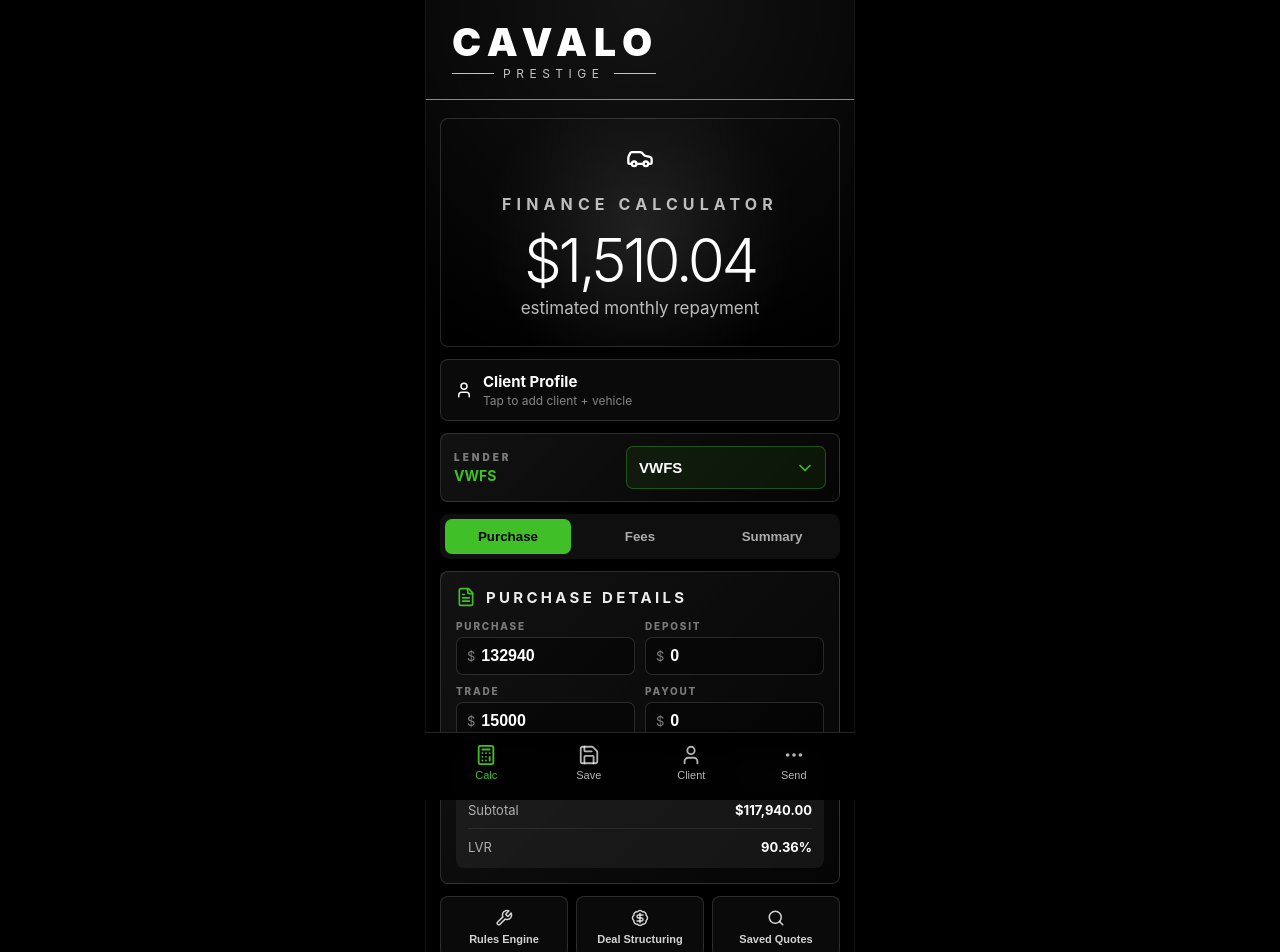
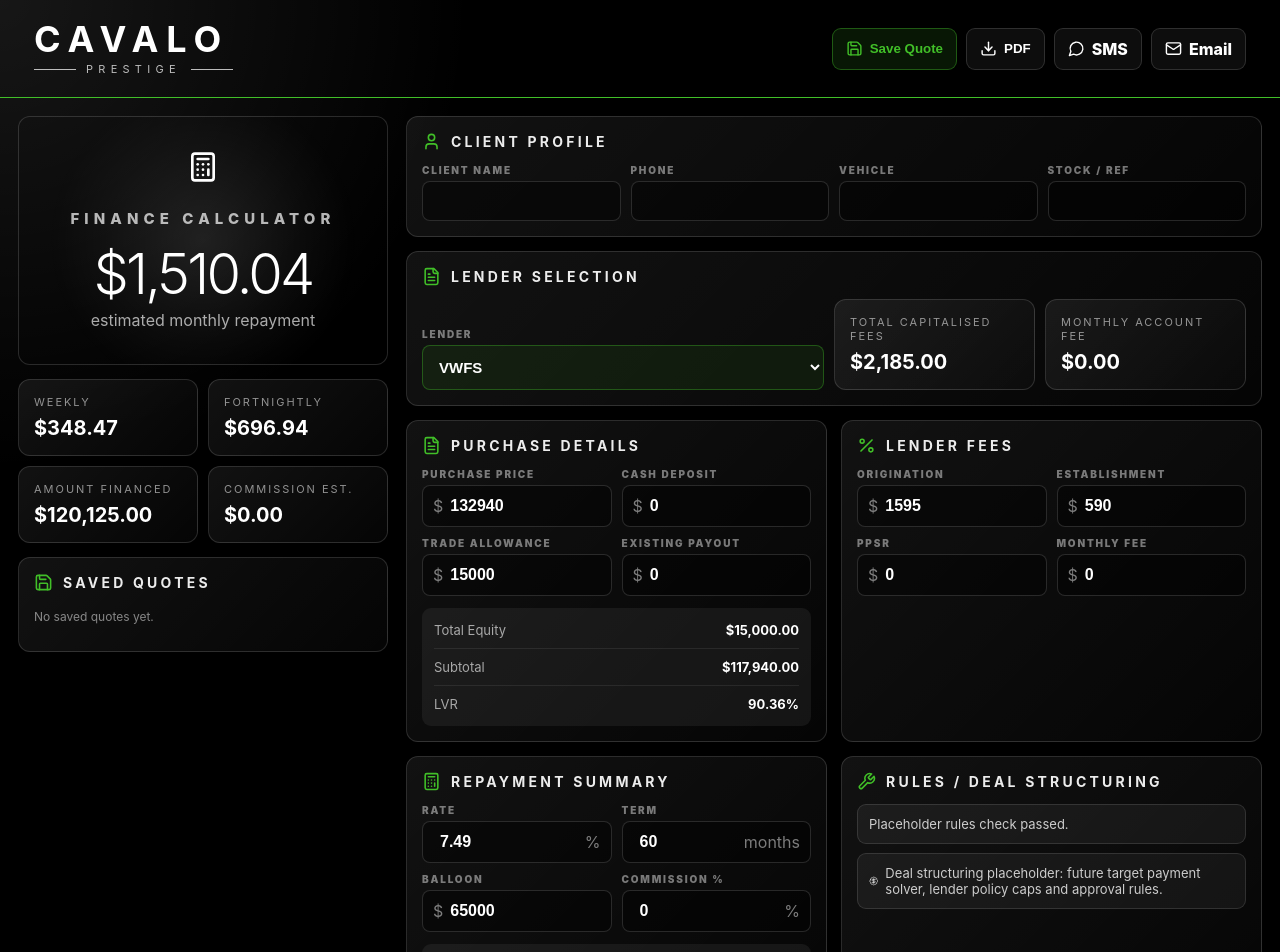
Before and after one commit to keeganchang-wq/CFS-App, a React (Vite) app: page / in a window 1280 px wide. Shown: the top 952 px of the page. Built offline with nearby package versions, Linux system fonts and the light colour scheme.

Commit message:
Add files via upload

```diff
--- a/package.json
+++ b/package.json
@@ -1,7 +1,7 @@
 {
-  "name": "cavalo-dealership-premium-dropdown",
+  "name": "cavalo-desktop-version",
   "private": true,
-  "version": "2.1.0",
+  "version": "1.0.0",
   "type": "module",
   "scripts": {
     "dev": "vite",
--- a/src/App.jsx
+++ b/src/App.jsx
@@ -1,6 +1,6 @@
 
 import React, { useMemo, useState } from "react";
-import { Calculator, Car, ChevronDown, FileText, Mail, MessageCircle, MoreHorizontal, Percent, Save, Search, User, Wrench, X, BadgeDollarSign } from "lucide-react";
+import { Calculator, FileText, Percent, User, Save, Mail, MessageCircle, Download, Wrench, BadgeDollarSign } from "lucide-react";
 import { jsPDF } from "jspdf";
 
 const DEFAULT_LENDERS = {
@@ -26,14 +26,12 @@ function pmt({ amount, ratePA, months, balloon }) {
 }
 
 function loadSaved() {
-  try { return JSON.parse(localStorage.getItem("cavaloQuotes") || "[]"); } catch { return []; }
+  try { return JSON.parse(localStorage.getItem("cavaloDesktopQuotes") || "[]"); } catch { return []; }
 }
 
 export default function App() {
   const [lenderKey, setLenderKey] = useState("VWFS");
   const [lenders, setLenders] = useState(DEFAULT_LENDERS);
-  const [tab, setTab] = useState("purchase");
-  const [sheet, setSheet] = useState(null);
   const [quotes, setQuotes] = useState(loadSaved());
 
   const [clientName, setClientName] = useState("");
@@ -68,18 +66,26 @@ export default function App() {
     const commission = num(commissionFlat) + (naf * num(commissionPercent) / 100);
     const lvr = price ? (naf / price) * 100 : 0;
     const balloonPct = price ? (balloonAmt / price) * 100 : 0;
-    return { price, dep, tr, pay, equity, subtotal, fees, naf, months, balloonAmt, ratePA, baseMonthly, monthly, total, interest: total - naf, weekly: monthly * 12 / 52, fortnightly: monthly * 12 / 26, commission, lvr, balloonPct };
+    return { price, dep, tr, pay, equity, subtotal, fees, naf, months, balloonAmt, ratePA, monthly, total, interest: total - naf, weekly: monthly * 12 / 52, fortnightly: monthly * 12 / 26, commission, lvr, balloonPct };
   }, [purchasePrice, deposit, trade, payout, term, balloon, rate, lender, commissionFlat, commissionPercent]);
 
-  const ruleFlags = useMemo(() => {
-    const flags = [];
-    if (calc.lvr > 115) flags.push({ type: "warn", text: "High LVR — review deposit/trade structure." });
-    if (calc.balloonPct > 60) flags.push({ type: "warn", text: "Balloon above 60% placeholder policy." });
-    if (calc.months > 84) flags.push({ type: "warn", text: "Term above 84 months placeholder policy." });
-    if (!clientName) flags.push({ type: "note", text: "Client profile incomplete." });
-    if (!flags.length) flags.push({ type: "ok", text: "Placeholder rules check passed." });
-    return flags;
-  }, [calc, clientName]);
+  function updateFee(field, value) {
+    setLenders(prev => ({ ...prev, [lenderKey]: { ...prev[lenderKey], [field]: value } }));
+  }
+
+  function saveQuote() {
+    const quote = { id: Date.now(), created: new Date().toLocaleString(), clientName, clientPhone, vehicle, stockNo, lenderKey, purchasePrice, deposit, trade, payout, rate, term, balloon, lenders, commissionFlat, commissionPercent };
+    const next = [quote, ...quotes].slice(0, 50);
+    setQuotes(next);
+    localStorage.setItem("cavaloDesktopQuotes", JSON.stringify(next));
+  }
+
+  function loadQuote(q) {
+    setClientName(q.clientName || ""); setClientPhone(q.clientPhone || ""); setVehicle(q.vehicle || ""); setStockNo(q.stockNo || "");
+    setLenderKey(q.lenderKey || "VWFS"); setPurchasePrice(q.purchasePrice); setDeposit(q.deposit); setTrade(q.trade); setPayout(q.payout);
+    setRate(q.rate); setTerm(q.term); setBalloon(q.balloon); setLenders(q.lenders || DEFAULT_LENDERS);
+    setCommissionFlat(q.commissionFlat || "0"); setCommissionPercent(q.commissionPercent || "0");
+  }
 
   const quoteText = `Cavalo Prestige Finance Estimate
 Client: ${clientName || "Client"}
@@ -95,25 +101,6 @@ Weekly: ${money(calc.weekly)}
 Fortnightly: ${money(calc.fortnightly)}
 Estimate only. Subject to approval.`;
 
-  function updateFee(field, value) {
-    setLenders(prev => ({ ...prev, [lenderKey]: { ...prev[lenderKey], [field]: value } }));
-  }
-
-  function saveQuote() {
-    const quote = { id: Date.now(), created: new Date().toLocaleString(), clientName, clientPhone, vehicle, stockNo, lenderKey, purchasePrice, deposit, trade, payout, rate, term, balloon, lenders, commissionFlat, commissionPercent };
-    const next = [quote, ...quotes].slice(0, 30);
-    setQuotes(next);
-    localStorage.setItem("cavaloQuotes", JSON.stringify(next));
-    setSheet("saved");
-  }
-
-  function loadQuote(q) {
-    setClientName(q.clientName || ""); setClientPhone(q.clientPhone || ""); setVehicle(q.vehicle || ""); setStockNo(q.stockNo || "");
-    setLenderKey(q.lenderKey || "VWFS"); setPurchasePrice(q.purchasePrice); setDeposit(q.deposit); setTrade(q.trade); setPayout(q.payout);
-    setRate(q.rate); setTerm(q.term); setBalloon(q.balloon); setLenders(q.lenders || DEFAULT_LENDERS);
-    setCommissionFlat(q.commissionFlat || "0"); setCommissionPercent(q.commissionPercent || "0"); setSheet(null);
-  }
-
   function pdf() {
     const doc = new jsPDF();
     doc.setFillColor(0,0,0); doc.rect(0,0,210,297,"F");
@@ -125,133 +112,145 @@ Estimate only. Subject to approval.`;
     const rows = [
       ["Client", clientName || "-"], ["Phone", clientPhone || "-"], ["Vehicle", vehicle || "-"], ["Stock", stockNo || "-"],
       ["Lender", lender.name], ["Purchase Price", money(calc.price)], ["Deposit", money(calc.dep)], ["Trade", money(calc.tr)],
-      ["Payout", money(calc.pay)], ["Origination Fee", money(num(lender.originationFee))], ["Establishment Fee", money(num(lender.establishmentFee))],
-      ["PPSR", money(num(lender.ppsr))], ["Monthly Account Fee", money(num(lender.monthlyAccountFee))],
-      ["Amount Financed", money(calc.naf)], ["Rate", `${calc.ratePA.toFixed(2)}%`], ["Term", `${calc.months} months`],
-      ["Balloon", `${money(calc.balloonAmt)} (${calc.balloonPct.toFixed(2)}%)`], ["Monthly Repayment", money(calc.monthly)]
+      ["Payout", money(calc.pay)], ["Amount Financed", money(calc.naf)], ["Rate", `${calc.ratePA.toFixed(2)}%`],
+      ["Term", `${calc.months} months`], ["Balloon", `${money(calc.balloonAmt)} (${calc.balloonPct.toFixed(2)}%)`],
+      ["Monthly Repayment", money(calc.monthly)]
     ];
     let y = 82; doc.setFontSize(10);
     rows.forEach(([a,b]) => { doc.setTextColor(145,145,145); doc.text(a,22,y); doc.setTextColor(255,255,255); doc.text(String(b),188,y,{align:"right"}); doc.setDrawColor(35,35,35); doc.line(22,y+4,188,y+4); y += 9; });
-    doc.setTextColor(120,120,120); doc.setFontSize(8); doc.text("Estimate only. Subject to lender approval and final contract terms.",105,282,{align:"center"});
     doc.save("cavalo-finance-quote.pdf");
   }
 
-  function shareQuote() {
-    if (navigator.share) navigator.share({ title: "Cavalo Finance Quote", text: quoteText }).catch(()=>{});
-    else { navigator.clipboard.writeText(quoteText); alert("Quote copied."); }
-  }
+  const ruleFlags = [];
+  if (calc.lvr > 115) ruleFlags.push("High LVR — review deposit/trade structure.");
+  if (calc.balloonPct > 60) ruleFlags.push("Balloon above 60% placeholder policy.");
+  if (calc.months > 84) ruleFlags.push("Term above 84 months placeholder policy.");
+  if (!ruleFlags.length) ruleFlags.push("Placeholder rules check passed.");
 
   return (
-    <div className="app">
-      <div className="phone">
-        <header className="top"><div><h1>CAVALO</h1><p><i/>PRESTIGE<i/></p></div></header>
+    <div className="desktop">
+      <header className="top">
+        <div>
+          <h1>CAVALO</h1>
+          <p><span />PRESTIGE<span /></p>
+        </div>
+        <div className="top-actions">
+          <button onClick={saveQuote}><Save size={17}/>Save Quote</button>
+          <button onClick={pdf}><Download size={17}/>PDF</button>
+          <a href={`sms:${clientPhone}?&body=${encodeURIComponent(quoteText)}`}><MessageCircle size={17}/>SMS</a>
+          <a href={`mailto:?subject=${encodeURIComponent("Cavalo Finance Quote")}&body=${encodeURIComponent(quoteText)}`}><Mail size={17}/>Email</a>
+        </div>
+      </header>
 
-        <main>
-          <section className="hero">
-            <Car size={28}/><p>FINANCE CALCULATOR</p><h2>{money(calc.monthly)}</h2><span>estimated monthly repayment</span>
+      <main className="layout">
+        <section className="left">
+          <div className="hero">
+            <Calculator size={32}/>
+            <p>FINANCE CALCULATOR</p>
+            <h2>{money(calc.monthly)}</h2>
+            <span>estimated monthly repayment</span>
+          </div>
+
+          <div className="summary-grid">
+            <Metric label="Weekly" value={money(calc.weekly)} />
+            <Metric label="Fortnightly" value={money(calc.fortnightly)} />
+            <Metric label="Amount Financed" value={money(calc.naf)} />
+            <Metric label="Commission Est." value={money(calc.commission)} />
+          </div>
+
+          <Panel title="Saved Quotes" icon={<Save />}>
+            <div className="saved-list">
+              {quotes.length ? quotes.map(q => (
+                <button key={q.id} onClick={() => loadQuote(q)}>
+                  <b>{q.clientName || "Unnamed Client"}</b>
+                  <span>{q.vehicle || q.created} · {DEFAULT_LENDERS[q.lenderKey]?.name}</span>
+                </button>
+              )) : <p className="muted">No saved quotes yet.</p>}
+            </div>
+          </Panel>
         </section>
 
-          <section className="client-strip" onClick={() => setSheet("client")}>
-            <User size={18}/><div><b>{clientName || "Client Profile"}</b><span>{vehicle || "Tap to add client + vehicle"}</span></div>
-          </section>
+        <section className="right">
+          <Panel title="Client Profile" icon={<User />}>
+            <div className="grid4">
+              <Field label="Client Name" value={clientName} setValue={setClientName}/>
+              <Field label="Phone" value={clientPhone} setValue={setClientPhone}/>
+              <Field label="Vehicle" value={vehicle} setValue={setVehicle}/>
+              <Field label="Stock / Ref" value={stockNo} setValue={setStockNo}/>
+            </div>
+          </Panel>
 
-          <section className="lender-select-card">
-            <div className="lender-select-label">
-              <span>LENDER</span>
-              <b>{lender.name}</b>
+          <Panel title="Lender Selection" icon={<FileText />}>
+            <div className="lender-row">
+              <label>
+                <span>Lender</span>
+                <select value={lenderKey} onChange={(e)=>setLenderKey(e.target.value)}>
+                  {Object.entries(lenders).map(([key, val]) => <option key={key} value={key}>{val.name}</option>)}
+                </select>
+              </label>
+              <Metric label="Total Capitalised Fees" value={money(calc.fees)} />
+              <Metric label="Monthly Account Fee" value={money(num(lender.monthlyAccountFee))} />
             </div>
-            <div className="select-wrap">
-              <select value={lenderKey} onChange={(e) => setLenderKey(e.target.value)}>
-                {Object.entries(lenders).map(([key, val]) => (
-                  <option key={key} value={key}>{val.name}</option>
-                ))}
-              </select>
-              <ChevronDown size={20} />
+          </Panel>
+
+          <div className="two-col">
+            <Panel title="Purchase Details" icon={<FileText />}>
+              <div className="grid2">
+                <Field label="Purchase Price" value={purchasePrice} setValue={setPurchasePrice} prefix="$"/>
+                <Field label="Cash Deposit" value={deposit} setValue={setDeposit} prefix="$"/>
+                <Field label="Trade Allowance" value={trade} setValue={setTrade} prefix="$"/>
+                <Field label="Existing Payout" value={payout} setValue={setPayout} prefix="$"/>
               </div>
-          </section>
+              <Rows rows={[["Total Equity", money(calc.equity)], ["Subtotal", money(calc.subtotal)], ["LVR", `${calc.lvr.toFixed(2)}%`]]}/>
+            </Panel>
 
-          <nav className="tabs">
-            <button onClick={()=>setTab("purchase")} className={tab==="purchase"?"active":""}>Purchase</button>
-            <button onClick={()=>setTab("fees")} className={tab==="fees"?"active":""}>Fees</button>
-            <button onClick={()=>setTab("summary")} className={tab==="summary"?"active":""}>Summary</button>
-          </nav>
-
-          {tab === "purchase" && <Card title="Purchase Details" icon={<FileText/>}>
-            <div className="grid2">
-              <Field label="Purchase" value={purchasePrice} setValue={setPurchasePrice} prefix="$"/>
-              <Field label="Deposit" value={deposit} setValue={setDeposit} prefix="$"/>
-              <Field label="Trade" value={trade} setValue={setTrade} prefix="$"/>
-              <Field label="Payout" value={payout} setValue={setPayout} prefix="$"/>
-            </div>
-            <MiniRows rows={[["Equity", money(calc.equity)], ["Subtotal", money(calc.subtotal)], ["LVR", `${calc.lvr.toFixed(2)}%`]]}/>
-          </Card>}
-
-          {tab === "fees" && <Card title="Lender Fees" icon={<Percent/>}>
+            <Panel title="Lender Fees" icon={<Percent />}>
               <div className="grid2">
                 <Field label="Origination" value={lender.originationFee} setValue={(v)=>updateFee("originationFee", v)} prefix="$"/>
                 <Field label="Establishment" value={lender.establishmentFee} setValue={(v)=>updateFee("establishmentFee", v)} prefix="$"/>
                 <Field label="PPSR" value={lender.ppsr} setValue={(v)=>updateFee("ppsr", v)} prefix="$"/>
                 <Field label="Monthly Fee" value={lender.monthlyAccountFee} setValue={(v)=>updateFee("monthlyAccountFee", v)} prefix="$"/>
               </div>
-            <MiniRows rows={[["Total capitalised fees", money(calc.fees)], ["Monthly fee added", money(num(lender.monthlyAccountFee))]]}/>
-          </Card>}
+            </Panel>
+          </div>
 
-          {tab === "summary" && <Card title="Repayment Summary" icon={<Calculator/>}>
+          <div className="two-col">
+            <Panel title="Repayment Summary" icon={<Calculator />}>
               <div className="grid2">
                 <Field label="Rate" value={rate} setValue={setRate} suffix="%"/>
-              <Field label="Term" value={term} setValue={setTerm} suffix="mths"/>
+                <Field label="Term" value={term} setValue={setTerm} suffix="months"/>
                 <Field label="Balloon" value={balloon} setValue={setBalloon} prefix="$"/>
-              <Field label="Comm %" value={commissionPercent} setValue={setCommissionPercent} suffix="%"/>
+                <Field label="Commission %" value={commissionPercent} setValue={setCommissionPercent} suffix="%"/>
               </div>
-            <MiniRows rows={[
-              ["Amount financed", money(calc.naf)], ["Balloon %", `${calc.balloonPct.toFixed(2)}%`],
-              ["Weekly", money(calc.weekly)], ["Fortnightly", money(calc.fortnightly)],
-              ["Total payable", money(calc.total)], ["Commission est.", money(calc.commission)]
+              <Rows rows={[
+                ["Balloon %", `${calc.balloonPct.toFixed(2)}%`],
+                ["Total Payable", money(calc.total)],
+                ["Interest Component", money(calc.interest)]
               ]}/>
-          </Card>}
+            </Panel>
 
-          <section className="tools">
-            <Tool title="Rules Engine" icon={<Wrench/>} onClick={()=>setSheet("rules")} />
-            <Tool title="Deal Structuring" icon={<BadgeDollarSign/>} onClick={()=>setSheet("structure")} />
-            <Tool title="Saved Quotes" icon={<Search/>} onClick={()=>setSheet("quotes")} />
+            <Panel title="Rules / Deal Structuring" icon={<Wrench />}>
+              <div className="rules">
+                {ruleFlags.map((r, i) => <p key={i}>{r}</p>)}
+                <p><BadgeDollarSign size={16}/> Deal structuring placeholder: future target payment solver, lender policy caps and approval rules.</p>
+              </div>
+            </Panel>
+          </div>
         </section>
-
-          <p className="disclaimer">Estimate only. Subject to approval, lender policy and final contract terms.</p>
       </main>
-
-        <nav className="bottom">
-          <button className="selected"><Calculator size={22}/><span>Calc</span></button>
-          <button onClick={saveQuote}><Save size={22}/><span>Save</span></button>
-          <button onClick={()=>setSheet("client")}><User size={22}/><span>Client</span></button>
-          <button onClick={()=>setSheet("send")}><MoreHorizontal size={22}/><span>Send</span></button>
-        </nav>
-
-        {sheet && <Sheet title={sheetTitle(sheet)} onClose={()=>setSheet(null)}>
-          {sheet === "send" && <>
-            <button className="sheet-action" onClick={pdf}><FileText size={18}/>Download PDF Quote</button>
-            <a className="sheet-action" href={`sms:${clientPhone}?&body=${encodeURIComponent(quoteText)}`}><MessageCircle size={18}/>Send via SMS</a>
-            <a className="sheet-action" href={`mailto:?subject=${encodeURIComponent("Cavalo Finance Quote")}&body=${encodeURIComponent(quoteText)}`}><Mail size={18}/>Send via Email</a>
-            <button className="sheet-action" onClick={shareQuote}><MoreHorizontal size={18}/>Share / Copy Quote</button>
-          </>}
-          {sheet === "client" && <div className="sheet-grid">
-            <Field label="Client Name" value={clientName} setValue={setClientName}/>
-            <Field label="Phone" value={clientPhone} setValue={setClientPhone}/>
-            <Field label="Vehicle" value={vehicle} setValue={setVehicle}/>
-            <Field label="Stock / Ref" value={stockNo} setValue={setStockNo}/>
-          </div>}
-          {sheet === "quotes" && <div className="quote-list">{quotes.length ? quotes.map(q => <button key={q.id} onClick={()=>loadQuote(q)}><b>{q.clientName || "Unnamed Client"}</b><span>{q.vehicle || q.created} · {DEFAULT_LENDERS[q.lenderKey]?.name}</span></button>) : <p className="empty">No saved quotes yet.</p>}</div>}
-          {sheet === "rules" && <div className="flags">{ruleFlags.map((f,i)=><p key={i} className={f.type}>{f.text}</p>)}<p className="empty">Placeholder only — real lender approval logic can be added when you provide policy rules.</p></div>}
-          {sheet === "structure" && <div className="flags"><p className="note">Placeholder deal structuring module.</p><p className="empty">Future options: reduce NAF, adjust deposit, cap balloon, compare lenders, payment target solver.</p></div>}
-          {sheet === "saved" && <p className="ok-box">Quote saved to this device.</p>}
-        </Sheet>}
-      </div>
     </div>
   );
 }
 
-function sheetTitle(s){ return ({send:"Send Quote",client:"Client Profile",quotes:"Saved Quotes",rules:"Rules Engine",structure:"Deal Structuring",saved:"Saved"})[s] || "Menu"; }
-function Card({title, icon, children}) { return <section className="card"><div className="card-head">{React.cloneElement(icon,{size:20})}<h3>{title}</h3></div>{children}</section>; }
-function Field({label,value,setValue,prefix,suffix}) { return <label className="field"><span>{label}</span><div>{prefix && <em>{prefix}</em>}<input value={value} onChange={e=>setValue(e.target.value)} />{suffix && <em>{suffix}</em>}</div></label>; }
-function MiniRows({rows}) { return <div className="minirows">{rows.map(([a,b])=><div key={a}><span>{a}</span><b>{b}</b></div>)}</div>; }
-function Tool({title, icon, onClick}) { return <button className="tool" onClick={onClick}>{React.cloneElement(icon,{size:18})}<span>{title}</span></button>; }
-function Sheet({title,onClose,children}) { return <div className="overlay"><div className="sheet"><div className="sheet-head"><h3>{title}</h3><button onClick={onClose}><X size={20}/></button></div>{children}</div></div>; }
+function Panel({ title, icon, children }) {
+  return <section className="panel"><div className="panel-head">{React.cloneElement(icon,{size:19})}<h3>{title}</h3></div>{children}</section>;
+}
+function Field({ label, value, setValue, prefix, suffix }) {
+  return <label className="field"><span>{label}</span><div>{prefix && <em>{prefix}</em>}<input value={value} onChange={(e)=>setValue(e.target.value)} />{suffix && <em>{suffix}</em>}</div></label>;
+}
+function Metric({ label, value }) {
+  return <div className="metric"><span>{label}</span><b>{value}</b></div>;
+}
+function Rows({ rows }) {
+  return <div className="rows">{rows.map(([a,b]) => <div key={a}><span>{a}</span><b>{b}</b></div>)}</div>;
+}
```
Also changed, not shown: index.html (+3 -8 lines), src/styles.css, 1 other file (tests, documents, lock files or other folders). Lines whose indentation alone changed are shown as unchanged.
